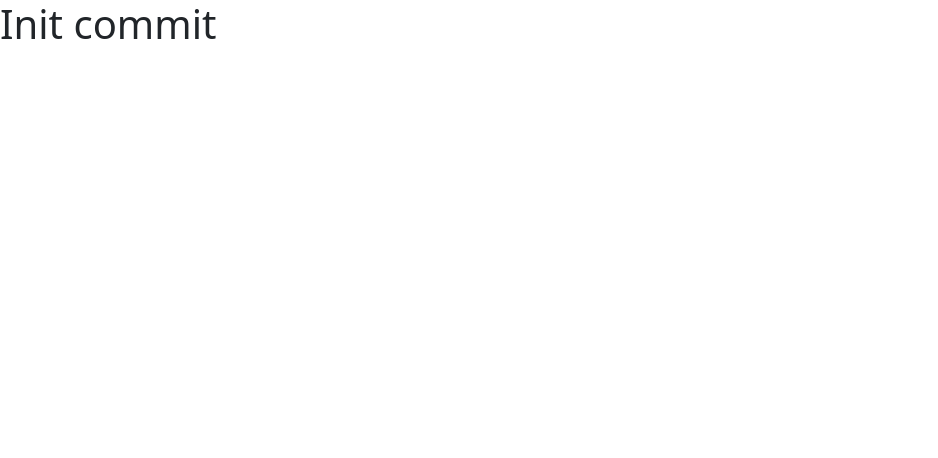
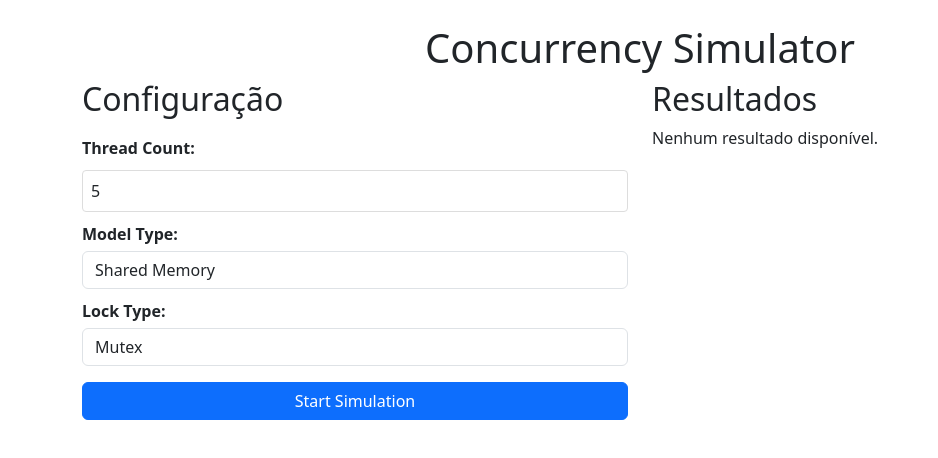
Before and after one commit to YuriPierriV/flask-react-concurrency-sim, a Next.js app: page / in a window 1280 px wide. Shown: the top 458 px of the page, without its empty margins (0-938 px from the left). Built offline with nearby package versions, Linux system fonts and the light colour scheme.

Commit message:
criação do frontend

```diff
--- a/package.json
+++ b/package.json
@@ -25,6 +25,7 @@
     "dotenv": "^16.4.5",
     "next": "^13.5.7",
     "react": "^18.3.1",
+    "react-bootstrap": "^2.10.5",
     "react-dom": "^18.3.1",
     "react-vis": "^1.12.1"
   },
--- a/pages/_app.js
+++ b/pages/_app.js
@@ -1,4 +1,4 @@
-import "/styles/globals.css";
+import "../styles/globals.css";
 
 import "bootstrap/dist/css/bootstrap.min.css";
 import Head from "next/head";
--- /dev/null
+++ b/pages/components/SimulationConfig.js
@@ -0,0 +1,63 @@
+// pages/components/SimulationConfig.js
+import React from "react";
+
+function SimulationConfig({ config, setConfig }) {
+  // Atualiza a configuração sempre que o usuário altera algum valor nos campos
+const handleChange = (e) => {
+    const { name, value } = e.target;
+    // Atualiza o estado de configuração com o novo valor do campo específico
+    setConfig((prev) => ({ ...prev, [name]: value }));
+};
+
+return (
+    <div className="mb-3">
+    <h2>Configuração</h2>
+
+      {/* Configuração da quantidade de threads */}
+    <div className="form-group">
+        <label htmlFor="threadCount">Thread Count:</label>
+        <input
+        type="number"
+        className="form-control"
+        id="threadCount"
+        name="threadCount"
+        value={config.threadCount}
+        onChange={handleChange}
+        />
+    </div>
+
+      {/* Seleção do tipo de modelo (memória compartilhada ou passagem de mensagens) */}
+    <div className="form-group">
+        <label htmlFor="modelType">Model Type:</label>
+        <select
+        className="form-control"
+        id="modelType"
+        name="modelType"
+        value={config.modelType}
+        onChange={handleChange}
+        >
+        <option value="sharedMemory">Shared Memory</option>
+        <option value="messagePassing">Message Passing</option>
+        </select>
+    </div>
+
+      {/* Seleção do tipo de trava para controlar a concorrência */}
+    <div className="form-group">
+        <label htmlFor="lockType">Lock Type:</label>
+        <select
+        className="form-control"
+        id="lockType"
+        name="lockType"
+        value={config.lockType}
+        onChange={handleChange}
+        >
+        <option value="mutex">Mutex</option>
+        <option value="semaphore">Semaphore</option>
+        <option value="optimisticControl">Optimistic Control</option>
+        </select>
+    </div>
+    </div>
+);
+}
+
+export default SimulationConfig;
--- /dev/null
+++ b/pages/components/SimulationResults.js
@@ -0,0 +1,19 @@
+// pages/components/SimulationResults.js
+import React from "react";
+
+function SimulationResults({ results }) {
+return (
+    <div className="mb-3">
+    <h2>Resultados</h2>
+    {results ? (
+        <div className="alert alert-info" role="alert">
+        {JSON.stringify(results)}
+        </div>
+    ) : (
+        <p>Nenhum resultado disponível.</p>
+    )}
+    </div>
+);
+}
+
+export default SimulationResults;
--- /dev/null
+++ b/pages/components/SimutalionControl.js
@@ -0,0 +1,15 @@
+// pages/components/SimulationControl.js
+import React from "react";
+import { Button } from "react-bootstrap"; // Importa o componente Button do Bootstrap
+
+function SimulationControl({ onStart }) {
+  return (
+    <div className="mb-3">
+      <Button variant="primary" onClick={onStart} style={{ width: '100%' }}>
+        Start Simulation
+      </Button>
+    </div>
+  );
+}
+
+export default SimulationControl;
--- a/pages/index.js
+++ b/pages/index.js
@@ -1,14 +1,51 @@
-import React, { useState, useEffect } from 'react';
-import Alert from './Alert'; // Importa o novo componente de alerta
+import React, { useState } from "react";
+import SimulationConfig from "pages/components/SimulationConfig";
+import SimulationControl from "pages/components/SimutalionControl";
+import SimulationResults from "pages/components/SimulationResults";
 
-function App() {
+function Index() {
+  const [config, setConfig] = useState({
+    threadCount: 5,
+    modelType: "sharedMemory",
+    lockType: "mutex",
+  });
+  const [results, setResults] = useState(null);
+
+  const handleStartSimulation = async () => {
+    try {
+      const response = await fetch("http://localhost:5000/start-simulation", {
+        method: "POST",
+        headers: {
+          "Content-Type": "application/json",
+        },
+        body: JSON.stringify(config),
+      });
+
+      if (!response.ok) {
+        throw new Error("Network response was not ok");
+      }
+
+      const data = await response.json();
+      setResults(data);
+    } catch (error) {
+      console.error("Error starting simulation:", error);
+    }
+  };
 
   return (
-    <div className='h-full w-full'>
-      <h1>Init commit</h1>
+    <div className="container">
+      <h1 className="text-center mt-4">Concurrency Simulator</h1>
+      <div className="row">
+        <div className="col-md-6">
+          <SimulationConfig config={config} setConfig={setConfig} />
+          <SimulationControl onStart={handleStartSimulation} />
+        </div>
+        <div className="col-md-6">
+          <SimulationResults results={results} />
+        </div>
+      </div>
     </div>
-
   );
 }
 
-export default App;
+export default Index;
--- a/styles/globals.css
+++ b/styles/globals.css
@@ -5,3 +5,77 @@
   z-index: 500;
   transition: opacity 0.3s ease;
 }
+
+body {
+  font-family: Arial, sans-serif;
+  background-color: #f4f6f9;
+  color: #333;
+  margin: 0;
+  padding: 0;
+}
+
+.App {
+  display: flex;
+  flex-direction: column;
+  align-items: center;
+  padding: 20px;
+}
+
+h1 {
+  color: #4a90e2;
+  font-size: 2.5rem;
+  margin-bottom: 20px;
+}
+
+.config-container,
+.results-container,
+.control-container {
+  background: #ffffff;
+  box-shadow: 0 4px 8px rgba(0, 0, 0, 0.1);
+  border-radius: 8px;
+  padding: 20px;
+  margin: 10px 0;
+  width: 100%;
+  max-width: 500px;
+}
+
+label {
+  display: block;
+  font-weight: bold;
+  margin: 10px 0 5px;
+}
+
+input[type="number"],
+select {
+  width: 100%;
+  padding: 8px;
+  margin-top: 5px;
+  border: 1px solid #ddd;
+  border-radius: 4px;
+  font-size: 1rem;
+}
+
+button {
+  width: 100%;
+  padding: 10px;
+  background-color: #4a90e2;
+  border: none;
+  border-radius: 4px;
+  color: white;
+  font-size: 1rem;
+  cursor: pointer;
+  transition: background-color 0.3s;
+}
+
+button:hover {
+  background-color: #357ab7;
+}
+
+pre {
+  background: #f4f6f9;
+  padding: 15px;
+  border-radius: 4px;
+  font-size: 0.9rem;
+  overflow-x: auto;
+  color: #555;
+}
```
Also changed, not shown: pages/components/Alert.js (renamed from pages/Alert.js), 1 other file (tests, documents, lock files or other folders).
